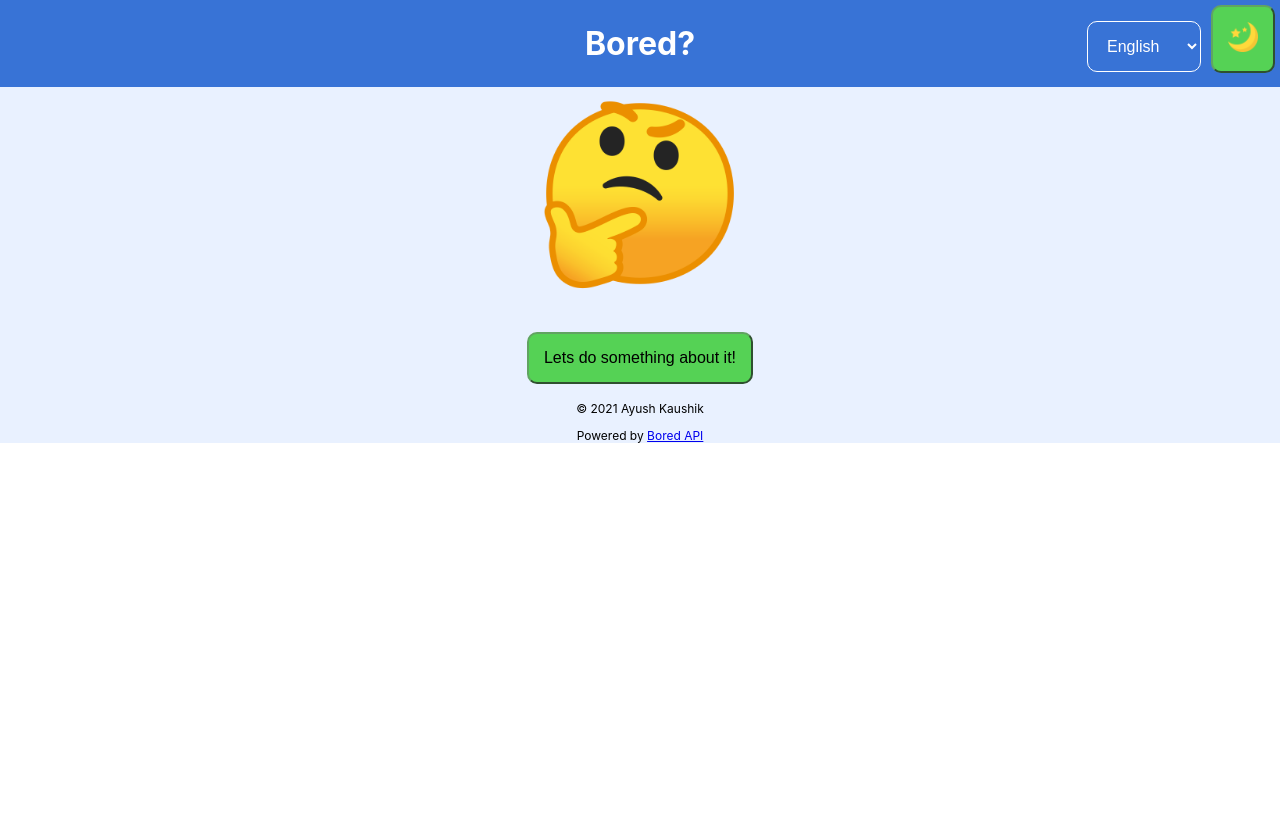
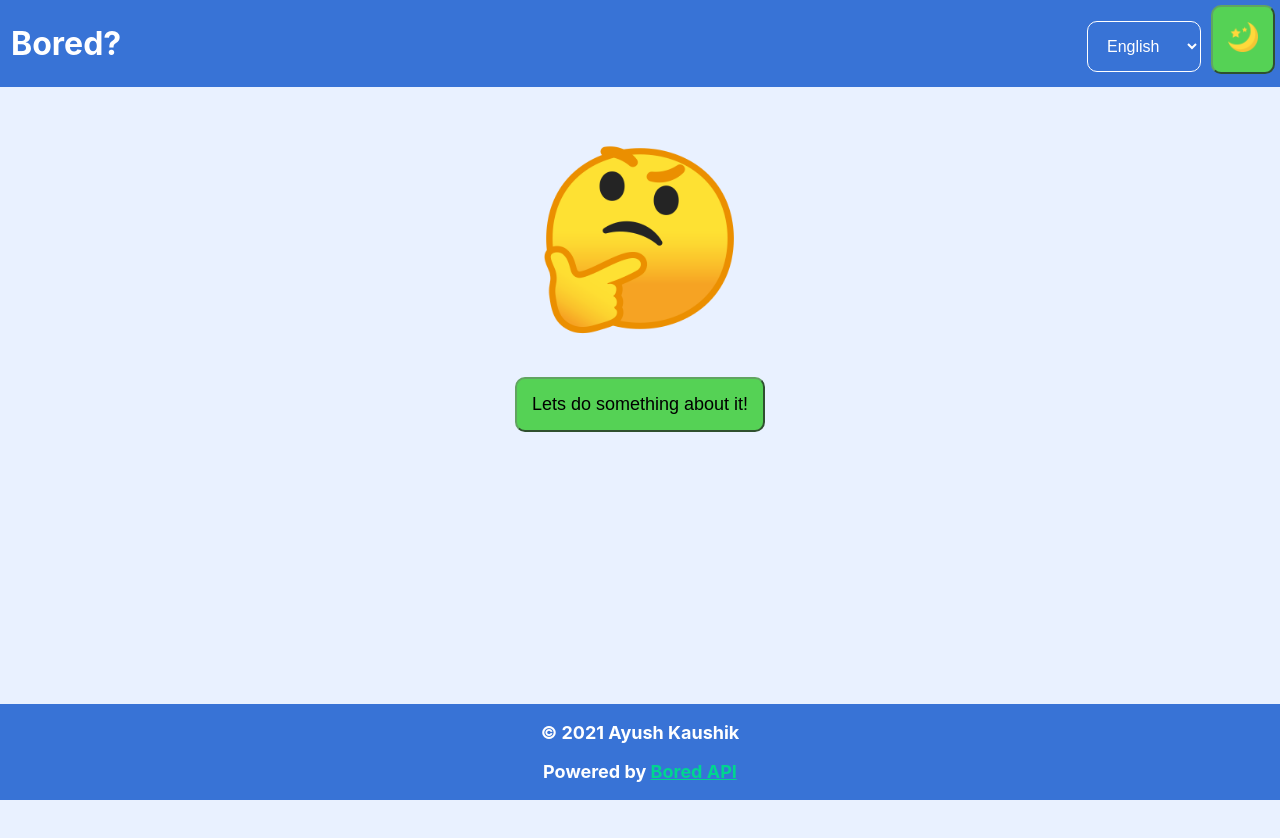
Before and after one commit to Ayush-Kaushik/boredom-busters, a React (Create React App) app: page / in a window 1280 px wide. Shown: the top 838 px of the page. Before the commit the page ends 800 px from the top, so only its background shows below. Built offline with nearby package versions, Linux system fonts and the light colour scheme.

Commit message:
Fixed the background issue and updated layout

```diff
--- a/package.json
+++ b/package.json
@@ -16,7 +16,7 @@
     "react": "^17.0.2",
     "react-dom": "^17.0.2",
     "react-i18next": "^11.11.4",
-    "react-scripts": "4.0.3",
+    "react-scripts": "^5.0.1",
     "typescript": "^4.3.2",
     "web-vitals": "^1.1.2"
   },
--- a/src/App.css
+++ /dev/null
@@ -1,38 +0,0 @@
-.App {
-  text-align: center;
-}
-
-.App-logo {
-  height: 40vmin;
-  pointer-events: none;
-}
-
-@media (prefers-reduced-motion: no-preference) {
-  .App-logo {
-    animation: App-logo-spin infinite 20s linear;
-  }
-}
-
-.App-header {
-  background-color: #282c34;
-  min-height: 100vh;
-  display: flex;
-  flex-direction: column;
-  align-items: center;
-  justify-content: center;
-  font-size: calc(10px + 2vmin);
-  color: white;
-}
-
-.App-link {
-  color: #61dafb;
-}
-
-@keyframes App-logo-spin {
-  from {
-    transform: rotate(0deg);
-  }
-  to {
-    transform: rotate(360deg);
-  }
-}
--- a/src/App.tsx
+++ b/src/App.tsx
@@ -13,7 +13,7 @@ const App: React.FC = () => {
         <I18nextProvider i18n={i18n}>
                 <ThemeProvider>
                     <ActivityProvider>
-                        <div className="background">
+                        <div>
                             <Header><LanguageSelector /></Header>
                             <ActivityBody></ActivityBody>
                             <Footer></Footer>
--- a/src/components/Footer.tsx
+++ b/src/components/Footer.tsx
@@ -1,9 +1,12 @@
-import React from 'react';
 import { Trans } from 'react-i18next';
+import { useTheme } from '../context/ThemeContext';
 
 function Footer() {
+
+    const { darkMode } = useTheme();
+
     return (
-        <footer className="footer">
+        <footer className={darkMode ? `footer dark-footer` : `footer light-footer`}>
             <p><Trans i18nKey="copyright" /></p>
             <p><Trans i18nKey="acknowledgement">{"Powered by "}<a href="https://www.boredapi.com/">{"Bored API"}</a></Trans></p>
         </footer>
--- a/src/components/Header.tsx
+++ b/src/components/Header.tsx
@@ -8,7 +8,7 @@ const Header: React.FC = ({ children }) => {
 
     return (
         <header className={darkMode ? `header dark-header` : `header light-header`}>
-            <div className="header-center-content">
+            <div className="header-left-content">
                 <h1><Trans i18nKey="title" /></h1>
             </div>
 
--- a/src/index.css
+++ b/src/index.css
@@ -1,6 +1,16 @@
+:root {
+    --font-size-small: 14px;
+    --font-size-medium: 16px;
+    --font-size-large: 18px;
+}
+
 body {
     margin: 0;
     padding: 0;
+    height: 100%;
+    width: 100%;
+
+    overflow: hidden;
 
     font-family: -apple-system, BlinkMacSystemFont, 'Segoe UI', 'Roboto', 'Oxygen',
         'Ubuntu', 'Cantarell', 'Fira Sans', 'Droid Sans', 'Helvetica Neue',
@@ -12,10 +22,6 @@ body {
 code {
     font-family: source-code-pro, Menlo, Monaco, Consolas, 'Courier New',
         monospace;
-}
-
-.background {
-    background-color: #E9F1FF;
 }
 
 .header {
@@ -41,12 +47,12 @@ code {
     width: 30px;
 }
 
-.header-center-content {
+.header-left-content {
     float: none;
     position: absolute;
     top: 50%;
-    left: 50%;
-    transform: translate(-50%, -50%);
+    left: 0%;
+    transform: translate(10%, -50%);
 }
 
 .header-right-content {
@@ -60,7 +66,8 @@ code {
     flex-direction: column;
     align-items: center;
     text-align: center;
-    padding: 5px;
+    padding: 50px;
+    height: 100vh;
 }
 
 .dark-body {
@@ -90,13 +97,38 @@ code {
 .footer {
     text-align: center;
     width: 100;
-    font-size: 12px;
+
+    font-size: var(--font-size-large);
+    font-weight: bold;
+
+    position: absolute;
+    bottom: 0;
+    width: 100%;
+}
+
+.light-footer {
+    background-color: #3873D6;
+    color: #FFF;
+    font-weight: bold;
+}
+
+.light-footer a {
+    color: #00D68F;
+}
+
+.dark-footer {
+    background-color: #222B45;
+    color: #FFF;
+}
+
+.dark-footer a {
+    color: #ec6a1e;
 }
 
 .button {
     border-radius: 10px;
     padding: 15px;
-    font-size: medium;
+    font-size: var(--font-size-large);
     font-weight: 400;
 }
 
```
Also changed, not shown: src/logo.svg (deleted), 1 other file (tests, documents, lock files or other folders). Lines whose indentation alone changed are shown as unchanged.
